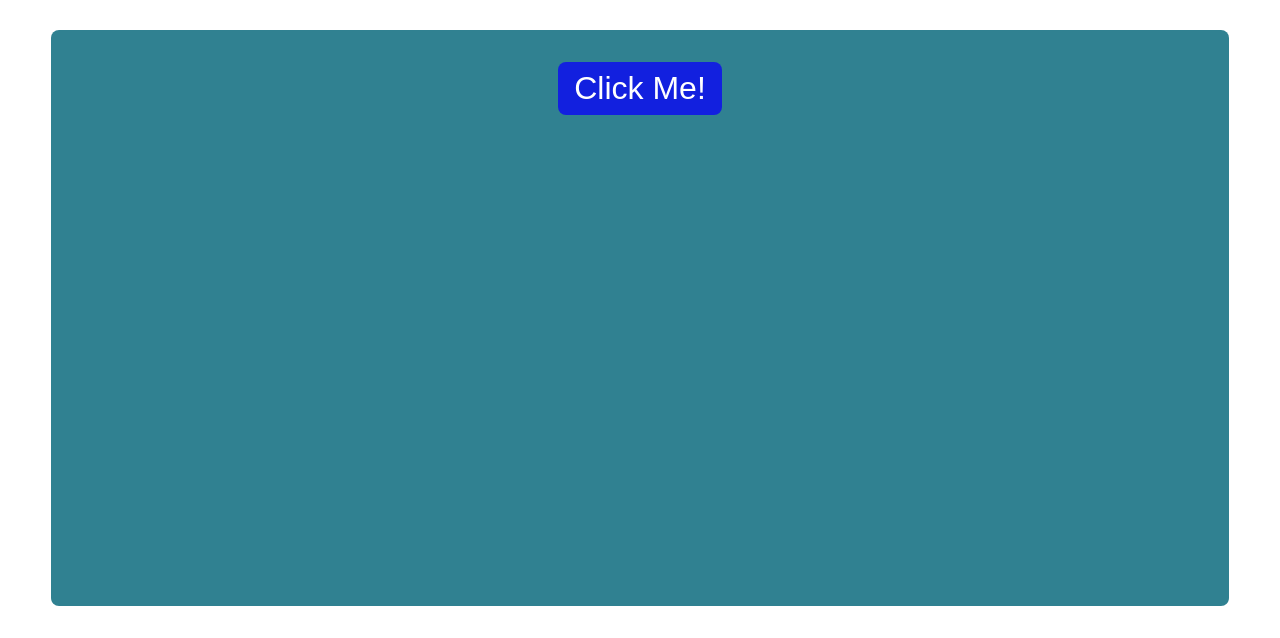
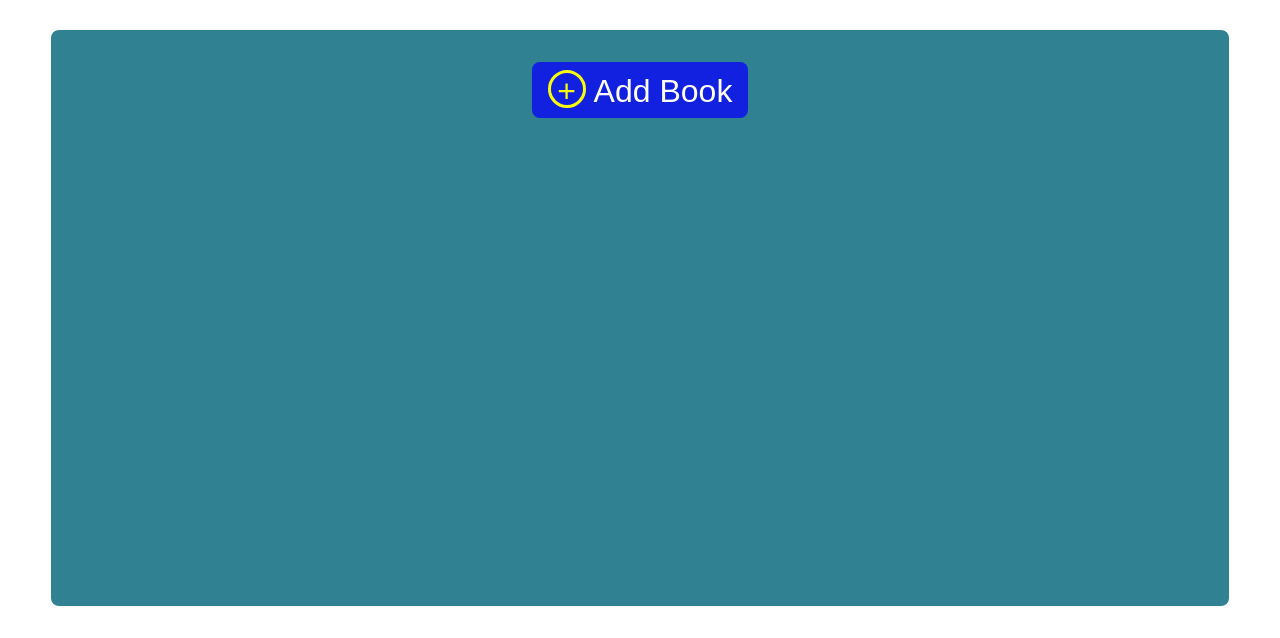
Before and after one commit to AmazingCrab/Project-07, a plain HTML site: page index.html in a window 1280 px wide. Shown: the part 162-800 px from the top of the page. Drawn offline with Linux system fonts and the light colour scheme.

Commit message:
Span Added on button

```diff
--- a/index.html
+++ b/index.html
@@ -13,7 +13,7 @@
         <h1>Library App</h1>
     </header>
     <main>
-        <button type="button" id="addButton">Click Me!</button>
+        <button type="button" id="addButton"><span>+</span>Add Book</button>
 
     </main>
 </body>
```
